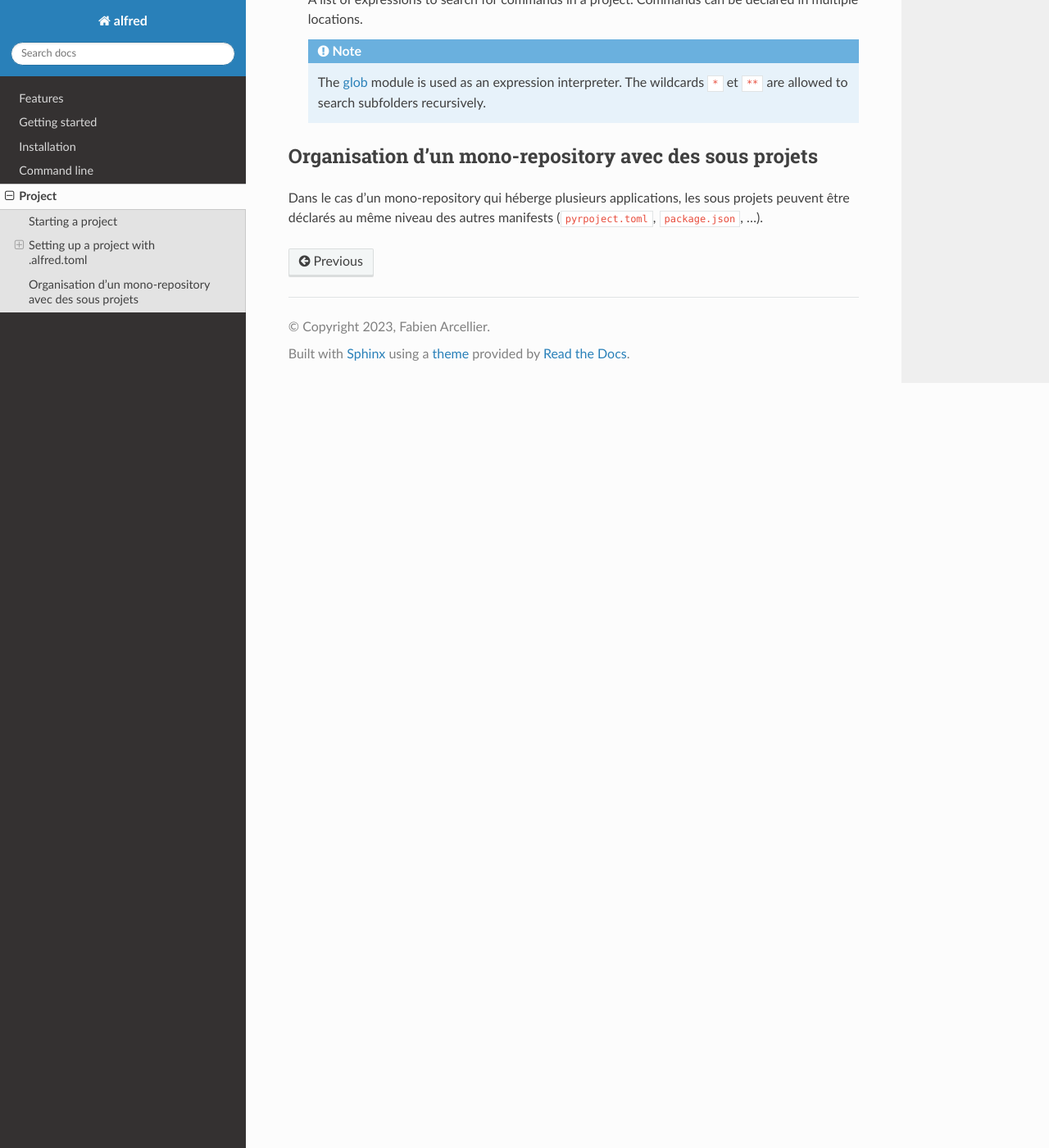
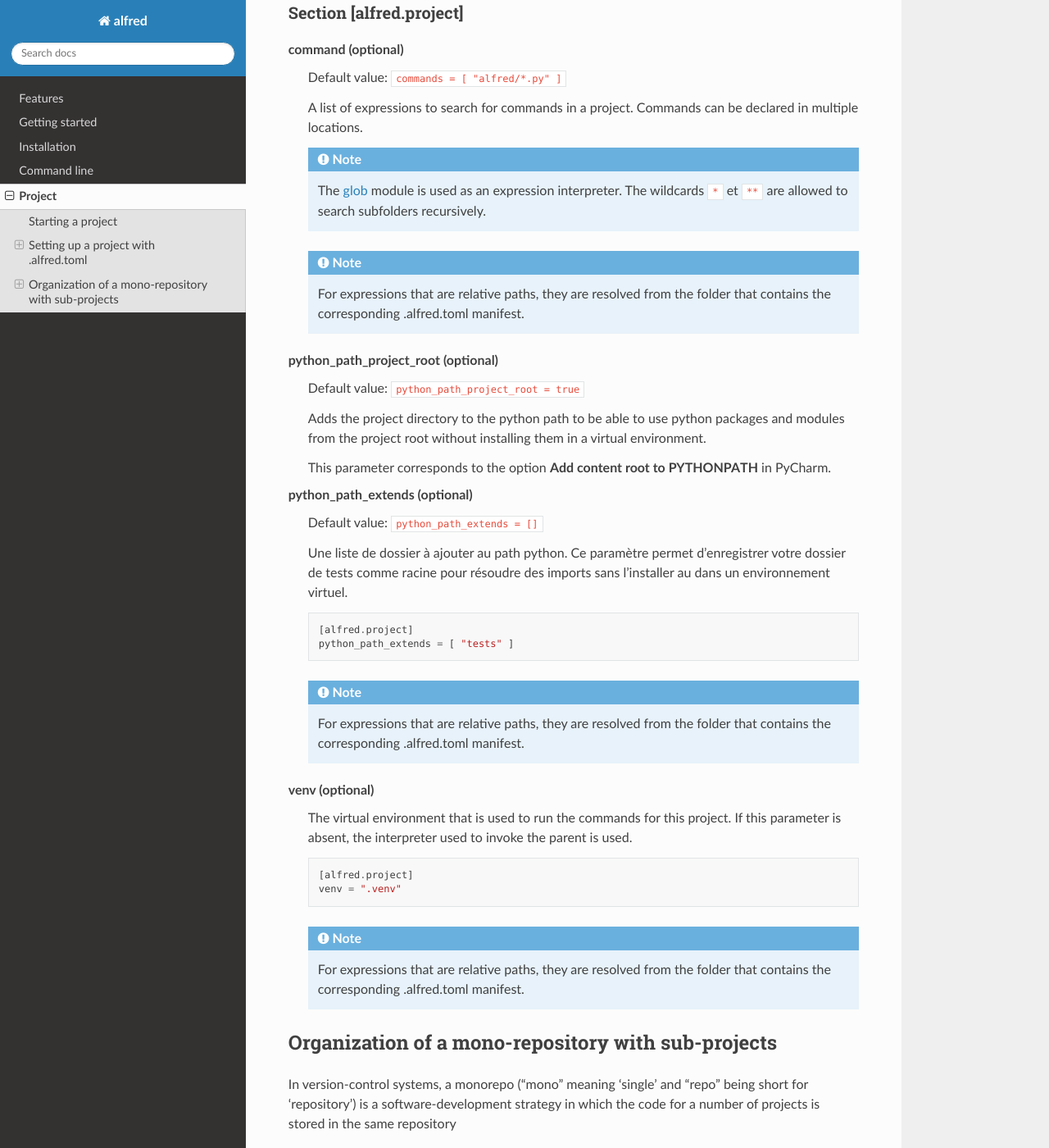
Before and after one commit to FabienArcellier/alfred-cli, a Sphinx documentation site: the page built from docs/source/project.rst, in a window 1280 px wide and 1400 px high, scrolled down 2345 px. Shown: the whole window at 82% size. Built offline with Sphinx 7.4.7 and the Read the Docs theme 2.0.0, drawn with Linux system fonts in a browser that asks for light colours; some of the changed text lies outside the part shown.

Commit message:
redesign of the .alfred.yml manifest into .alfred.toml to improve the handling of alfred-cli
* docs: document the structure of .alfred.toml

```diff
--- a/docs/source/project.rst
+++ b/docs/source/project.rst
@@ -93,6 +92,11 @@ Section [alfred]
         Even if a subproject contains a ``subprojects`` declaration, alfred ignores this declaration when crawling
         the contents of the subproject.
 
+    .. note::
+
+        For expressions that are relative paths, they are resolved from the folder that contains
+        the corresponding .alfred.toml manifest.
+
 Section [alfred.project]
 ========================
 
@@ -109,8 +113,105 @@ Section [alfred.project]
             The `glob <https:docs.python.org3libraryglob.html>`_ module is used as an expression interpreter.
             The wildcards ``*`` et ``**`` are allowed to search subfolders recursively.
 
-Organisation d'un mono-repository avec des sous projets
-*******************************************************
+        .. note::
 
-Dans le cas d'un mono-repository qui héberge plusieurs applications, les sous projets peuvent être déclarés au
-même niveau des autres manifests (``pyrpoject.toml``, ``package.json``, ...).
+            For expressions that are relative paths, they are resolved from the folder that contains
+            the corresponding .alfred.toml manifest.
+
+    python_path_project_root (optional)
+
+        Default value: ``python_path_project_root = true``
+
+        Adds the project directory to the python path to be able to use python packages and modules from the project root without installing them in a virtual environment.
+
+        This parameter corresponds to the option **Add content root to PYTHONPATH** in PyCharm.
+
+    python_path_extends (optional)
+
+        Default value: ``python_path_extends = []``
+
+        Une liste de dossier à ajouter au path python. Ce paramètre permet d'enregistrer votre dossier de tests comme
+        racine pour résoudre des imports sans l'installer au dans un environnement virtuel.
+
+        .. code-block::
+
+            [alfred.project]
+            python_path_extends = [ "tests" ]
+
+        .. note::
+
+            For expressions that are relative paths, they are resolved from the folder that contains
+            the corresponding .alfred.toml manifest.
+
+    venv (optional)
+
+        The virtual environment that is used to run the commands for this project. If this parameter is absent, the interpreter used to invoke the parent is used.
+
+        .. code-block::
+
+            [alfred.project]
+            venv = ".venv"
+
+        .. note::
+
+            For expressions that are relative paths, they are resolved from the folder that contains
+            the corresponding .alfred.toml manifest.
+
+Organization of a mono-repository with sub-projects
+***************************************************
+
+In version-control systems, a monorepo ("mono" meaning 'single' and "repo" being short for 'repository') is a software-development strategy in which the code for a number of projects is stored in the same repository
+
+In the case where these are different applications, they can have their own manifest, therefore their own venv.
+Alfred allows them to be managed in a unified way thanks to the concept of sub-projects.
+
+Organization by product
+========================
+
+Each application is declared in the ``products`` folder of the mono-repository.
+
+.. code-block:: text
+
+    .
+    ├── alfred
+    │   ├── ci.py
+    │   └── deploy.py
+    ├── __init__.py
+    ├── products
+    │   ├── product_1
+    │   │   ├── .venv
+    │   │   └── alfred
+    │   │       ├── deploy.py
+    │   │       └── ci.py
+    │   │   └── .alfred.toml
+    │   ├── product_2
+    │   │   ├── .venv
+    │   │   └── alfred
+    │   │       ├── deploy.py
+    │   │       └── ci.py
+    │   │   └── .alfred.toml
+    └── .alfred.toml
+
+.. code-block:: toml
+    :caption: ./.alfred.toml
+
+    [alfred]
+    subprojects = [ "product/*"]
+
+.. code-block:: toml
+    :caption: ./product_1/.alfred.toml
+
+    [alfred]
+    name = "product1"
+
+    [alfred.project]
+    venv = [ ".venv"]
+
+.. code-block:: toml
+    :caption: ./product_2/.alfred.toml
+
+    [alfred]
+    name = "product2"
+
+    [alfred.project]
+    venv = [ ".venv"]
```
Also changed, not shown: other parts of docs/source/project.rst (+0 -1 lines).
